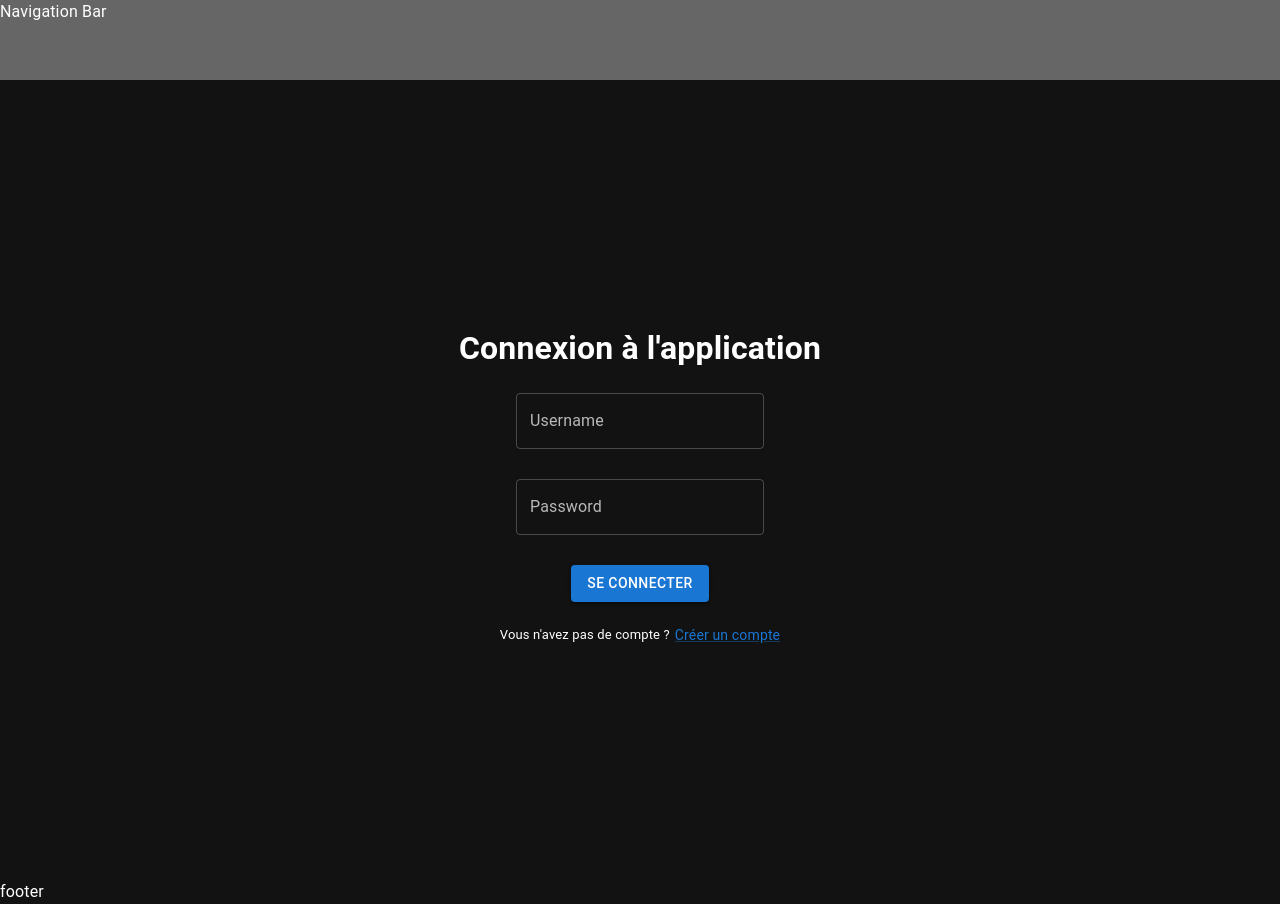
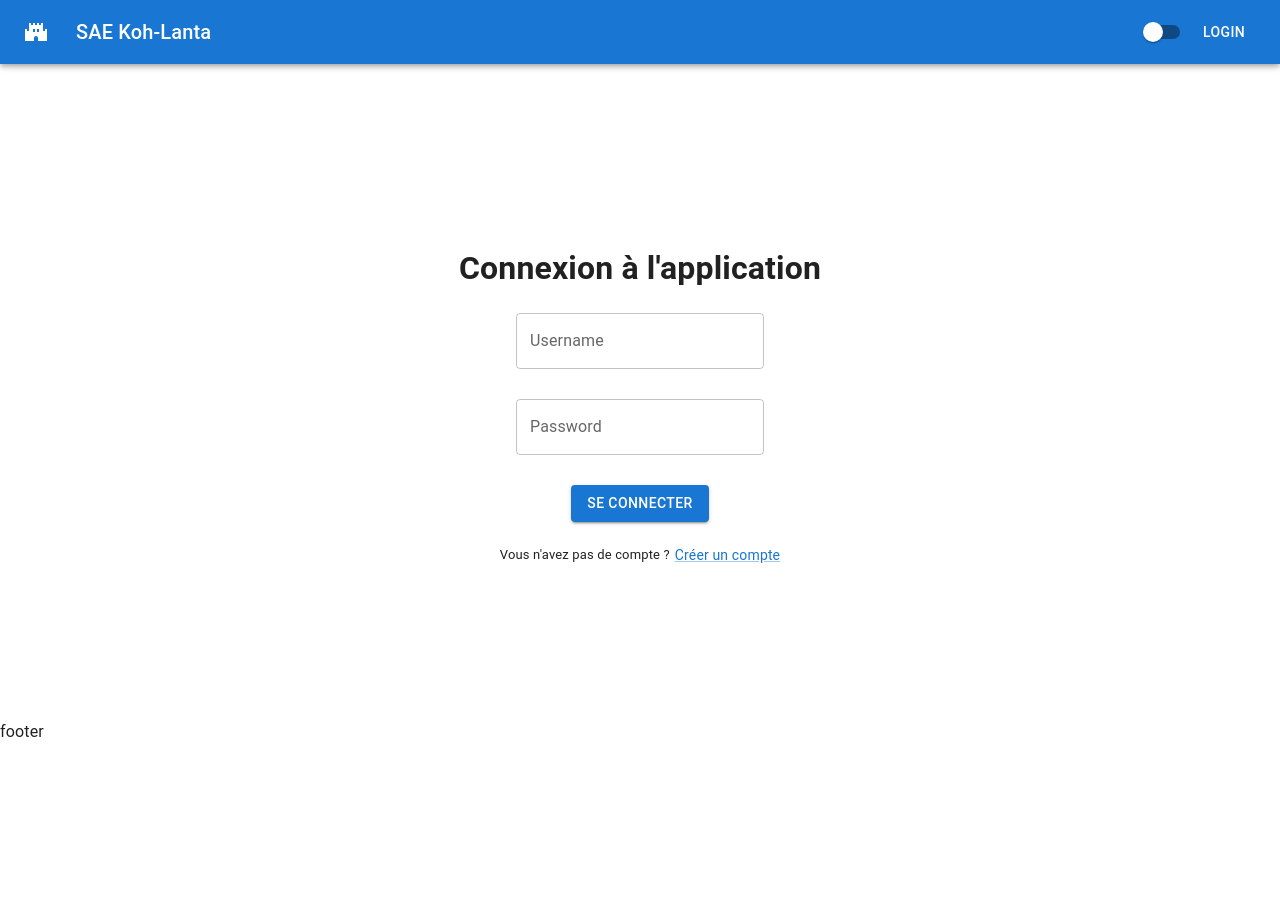
Before and after one commit to IUT-Blagnac/sae-5-1-01-phase4-cafe-noisette, a React (Create React App) app in the folder sae-front/: page /login in a window 1280 px wide. After the commit the page ends 800 px from the top, so only its background shows below. Built offline with nearby package versions, Linux system fonts and the light colour scheme.

Commit message:
Navbar update

```diff
--- a/sae-front/package.json
+++ b/sae-front/package.json
@@ -5,6 +5,7 @@
   "dependencies": {
     "@emotion/react": "^11.11.1",
     "@emotion/styled": "^11.11.0",
+    "@mui/icons-material": "^5.14.18",
     "@mui/material": "^5.14.17",
     "@testing-library/jest-dom": "^5.17.0",
     "@testing-library/react": "^13.4.0",
@@ -18,6 +19,7 @@
     "react-router-dom": "^6.18.0",
     "react-scripts": "5.0.1",
     "typescript": "^4.9.5",
+    "usehooks-ts": "^2.9.1",
     "web-vitals": "^2.1.4"
   },
   "scripts": {
--- a/sae-front/src/App.tsx
+++ b/sae-front/src/App.tsx
@@ -8,12 +8,12 @@ import CreateAccount from "./pages/CreateAccount";
 import Navbar from "./elements/Navbar";
 import {Box, CssBaseline, ThemeProvider} from "@mui/material";
 import Footer from "./elements/Footer";
-import {themeOptions} from "./utils/theme";
+import {useTheme} from "./utils/theme";
 
 function App() {
-    const [value, setValue] = React.useState(0);
+    const theme = useTheme()
     return (
-        <ThemeProvider theme={themeOptions} >
+        <ThemeProvider theme={theme} >
             <CssBaseline />
                 <Box sx={{marginTop:'80px'}}>
                         <Navbar/>
--- a/sae-front/src/elements/Navbar.tsx
+++ b/sae-front/src/elements/Navbar.tsx
@@ -1,12 +1,35 @@
 import React from "react";
-import {Box} from "@mui/material";
+import {AppBar, Box, Button, IconButton, Switch, Toolbar, Typography} from "@mui/material";
+import { useDarkMode } from 'usehooks-ts'
+import {Castle} from "@mui/icons-material";
+import {useNavigate} from "react-router-dom";
 
 function Navbar() {
+    const { isDarkMode, toggle } = useDarkMode()
+    const navigate = useNavigate()
     return (
-        <Box sx={{width:'100vw',position:'fixed', top:'0', height:'80px', backgroundColor: '#666'}}>
-            Navigation Bar
+        <Box sx={{ flexGrow: 1 }}>
+            <AppBar position="fixed">
+                <Toolbar>
+                    <IconButton
+                        size="large"
+                        edge="start"
+                        color="inherit"
+                        aria-label="menu"
+                        sx={{ mr: 2 }}
+                        onClick={() => navigate('/')}
+                    >
+                        <Castle />
+                    </IconButton>
+                    <Typography variant="h6" component="div" sx={{ flexGrow: 1 }}>
+                        SAE Koh-Lanta
+                    </Typography>
+                    <Switch checked={isDarkMode} onChange={toggle} />
+                    <Button color="inherit" onClick={() => navigate('/login')}>Login</Button>
+                </Toolbar>
+            </AppBar>
         </Box>
-    );
+    )
 }
 
 export default Navbar;
--- a/sae-front/src/pages/Login.tsx
+++ b/sae-front/src/pages/Login.tsx
@@ -26,7 +26,7 @@ function CreateFormPage() {
 
 
   return (
-    <div style={{ display: "flex", flexDirection: "column", alignItems: "center", justifyContent: "center", height: "100vh" }}>
+    <div style={{ display: "flex", flexDirection: "column", alignItems: "center", justifyContent: "center", height: "80vh" }}>
       <h1>Connexion à l'application</h1>
       <TextField
         id="outlined-basic"
--- a/sae-front/src/utils/theme.ts
+++ b/sae-front/src/utils/theme.ts
@@ -1,7 +1,11 @@
-import { ThemeOptions } from '@mui/material/styles';
 import {createTheme} from "@mui/material";
+import {useDarkMode} from "usehooks-ts";
 
-export const themeOptions: ThemeOptions = createTheme( {
+export const useTheme = () =>{
+    const { isDarkMode } = useDarkMode()
+
+    if(isDarkMode) {
+        return createTheme( {
             palette: {
                 mode: 'dark',
                 primary: {
@@ -11,4 +15,18 @@ export const themeOptions: ThemeOptions = createTheme( {
                     main: '#9c27b0',
                 },
             },
-});
+        })
+    } else {
+        return createTheme( {
+            palette: {
+                mode: 'light',
+                primary: {
+                    main: '#1976d2',
+                },
+                secondary: {
+                    main: '#9c27b0',
+                },
+            },
+        })
+    }
+}
```
Also changed, not shown: 1 other file (tests, documents, lock files or other folders). Lines whose indentation alone changed are shown as unchanged.
